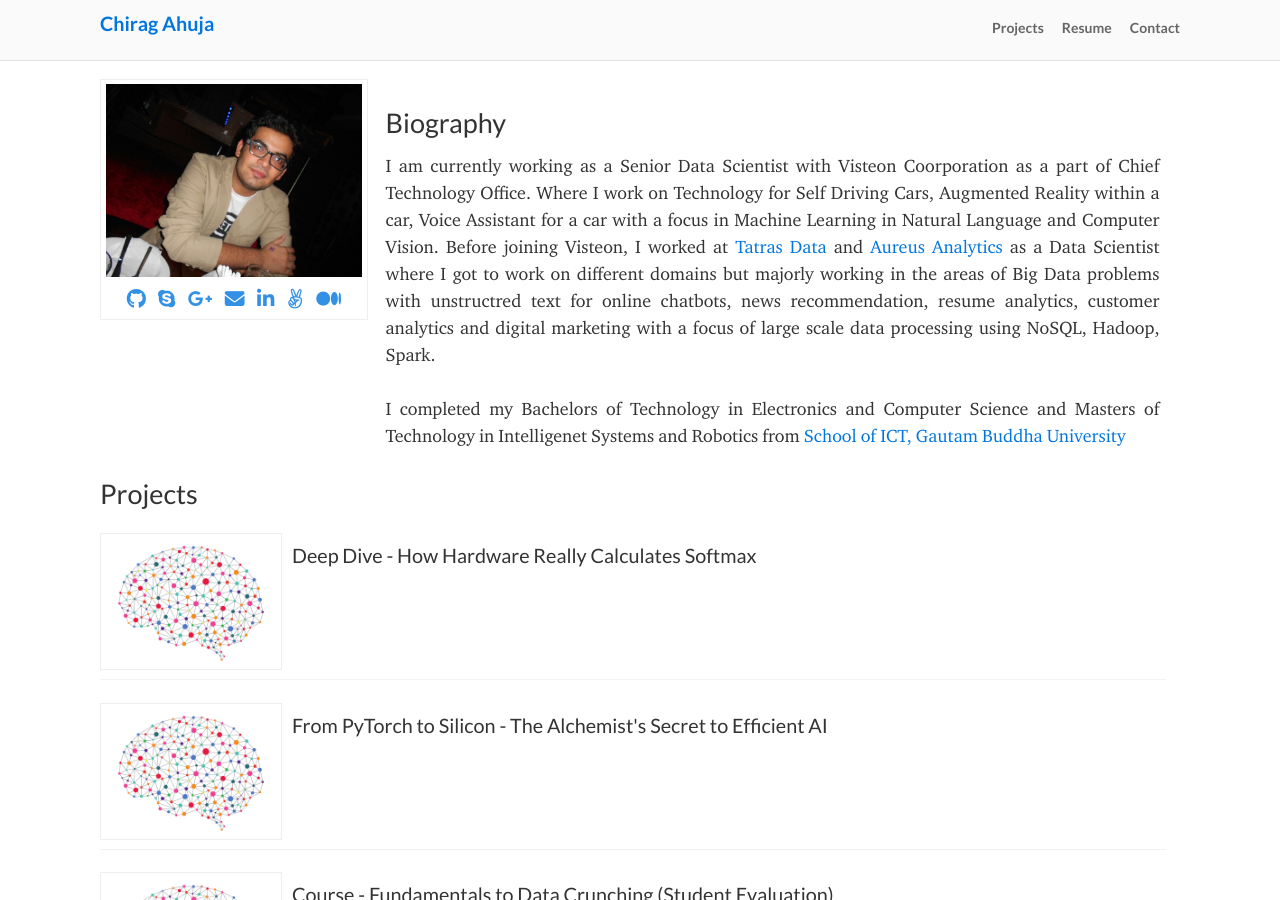
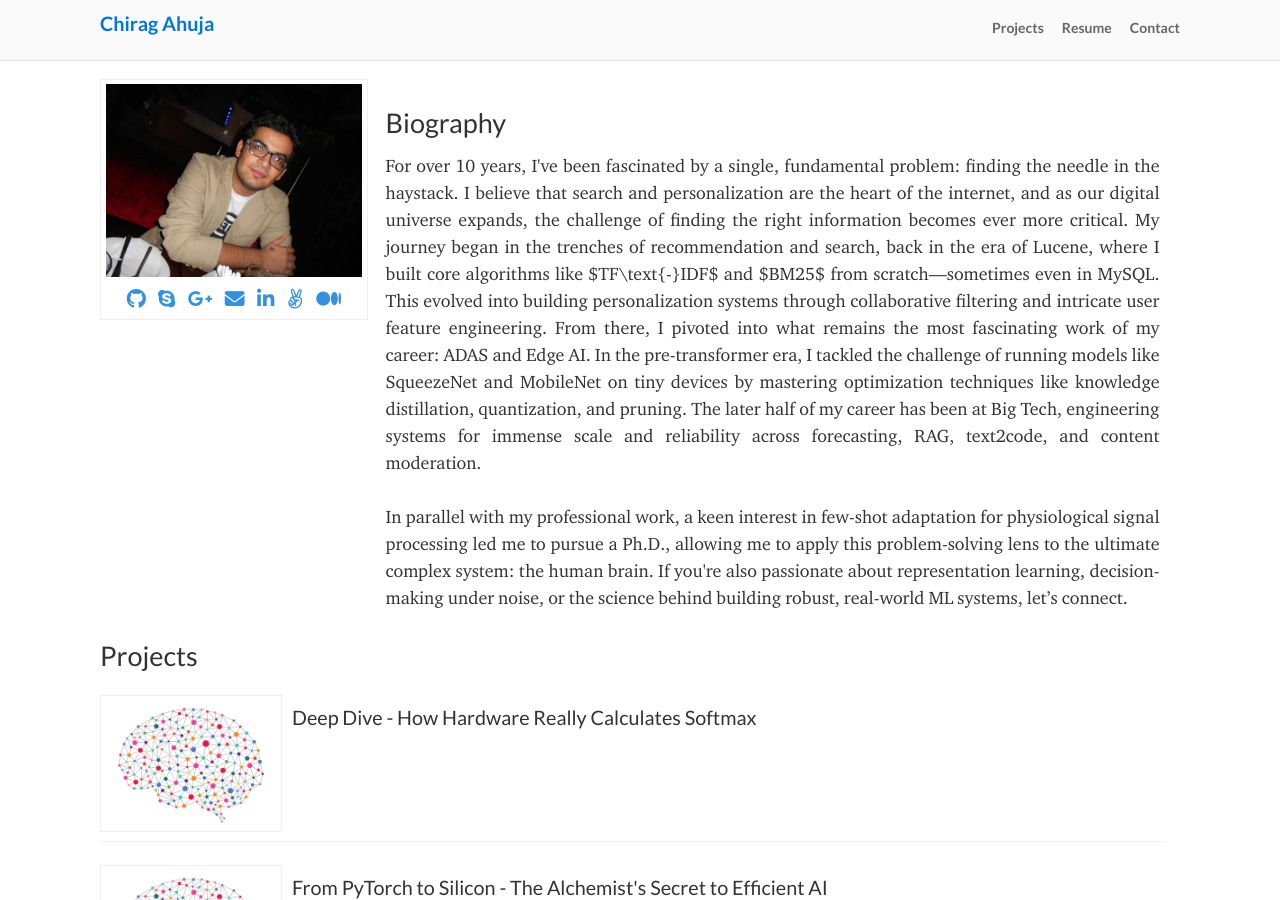
Before and after one commit to cahuja1992/cahuja1992.github.io, a Jekyll site: the page built from index.html, in a window 1280 px wide and 900 px high. Built offline with Jekyll 4.4.1, drawn with Linux system fonts in a browser that asks for light colours; nearby versions of some CDN libraries; the list of posts is cut into pages by our own code.

Commit message:
Updated the bio

```diff
--- a/index.html
+++ b/index.html
@@ -10,12 +10,11 @@ layout: default
     <section>
     <h2>Biography</h2>
     <span>
-          I am currently working as a Senior Data Scientist with Visteon Coorporation as a part of Chief Technology Office. Where I work on Technology for Self Driving Cars, Augmented Reality within a car, Voice Assistant for a car with a focus in Machine Learning in Natural Language and Computer Vision.
-          Before joining Visteon, I worked at <a href="#">Tatras Data</a> and <a href="#">Aureus Analytics</a> as a Data Scientist where I got to work on different domains but majorly working in the areas of Big Data problems with unstructred text for online chatbots, news recommendation, resume analytics, customer analytics and digital marketing with a focus of large scale data processing using NoSQL, Hadoop, Spark.
+        For over 10 years, I've been fascinated by a single, fundamental problem: finding the needle in the haystack. I believe that search and personalization are the heart of the internet, and as our digital universe expands, the challenge of finding the right information becomes ever more critical. My journey began in the trenches of recommendation and search, back in the era of Lucene, where I built core algorithms like $TF\text{-}IDF$ and $BM25$ from scratch—sometimes even in MySQL. This evolved into building personalization systems through collaborative filtering and intricate user feature engineering. From there, I pivoted into what remains the most fascinating work of my career: ADAS and Edge AI. In the pre-transformer era, I tackled the challenge of running models like SqueezeNet and MobileNet on tiny devices by mastering optimization techniques like knowledge distillation, quantization, and pruning. The later half of my career has been at Big Tech, engineering systems for immense scale and reliability across forecasting, RAG, text2code, and content moderation.
     </span>
     <br><br>
     <span>
-          I completed my Bachelors of Technology in Electronics and Computer Science and Masters of Technology in Intelligenet Systems and Robotics from <a href="#">School of ICT, Gautam Buddha University</a>
+        In parallel with my professional work, a keen interest in few-shot adaptation for physiological signal processing led me to pursue a Ph.D., allowing me to apply this problem-solving lens to the ultimate complex system: the human brain. If you're also passionate about representation learning, decision-making under noise, or the science behind building robust, real-world ML systems, let’s connect.
     </span>
         {% if site.show_social_icons %}
           {% include social_links.html %}
```
Lines whose indentation alone changed are shown as unchanged.
